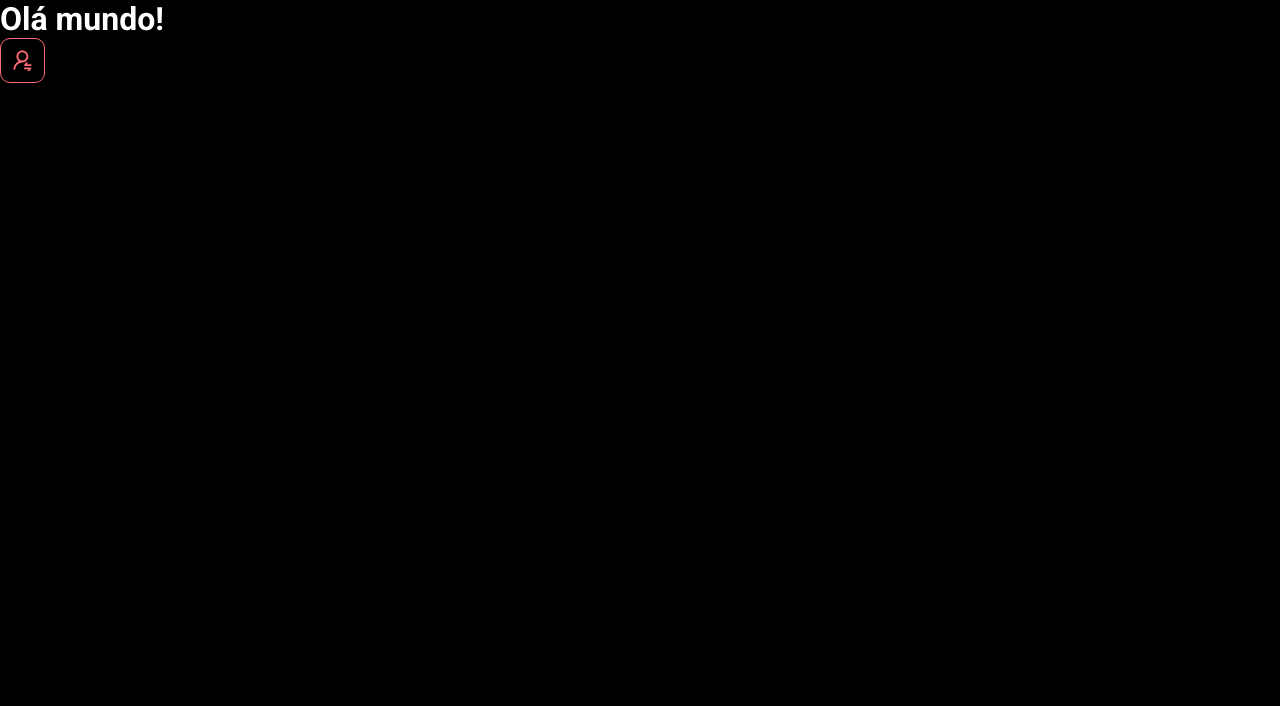
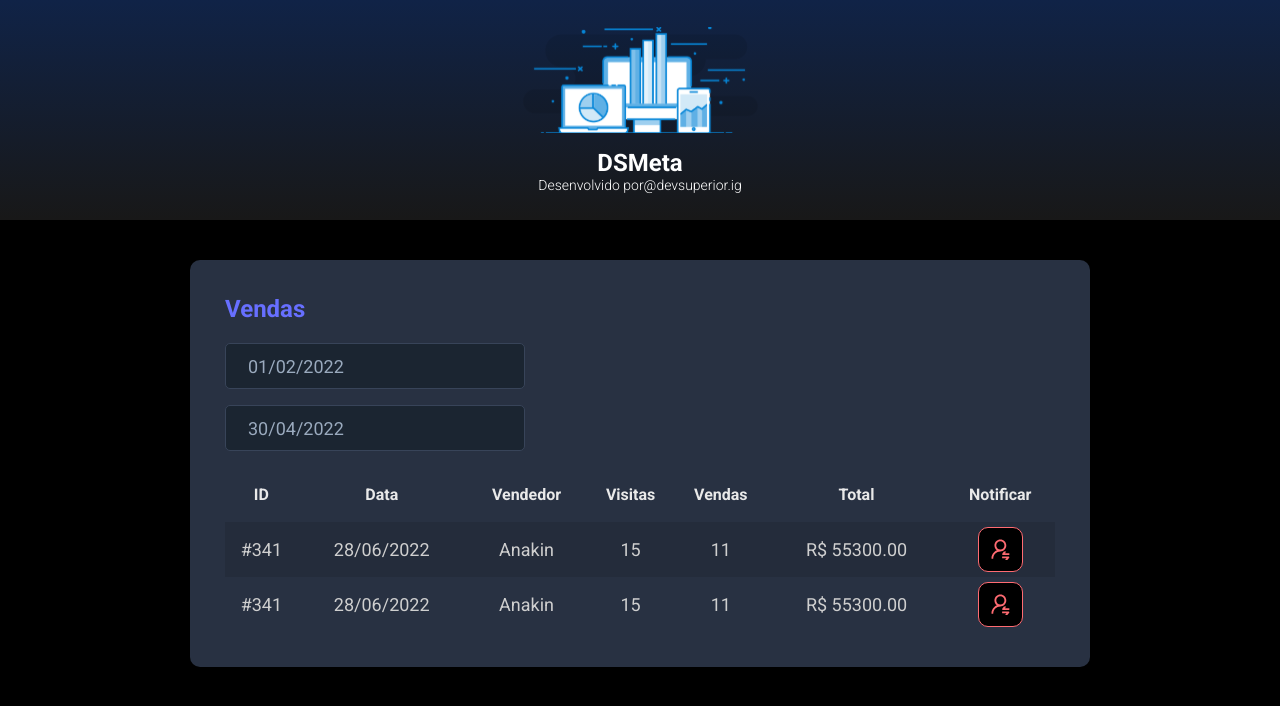
Before and after one commit to NinoBertonLuz/dsmeta, a React (Vite) app in the folder frontend/: page / in a window 1280 px wide. Shown: the top 706 px of the page. Built offline with nearby package versions, Linux system fonts and the light colour scheme.

Commit message:
Other components

```diff
--- a/frontend/src/App.tsx
+++ b/frontend/src/App.tsx
@@ -1,11 +1,18 @@
 import NotificationButton from "./components/NotificationButton"
-
+import Header from "./components/Header"
+import SalesCard from "./components/SalesCard"
 
 function App() {
-    return (
+  return (
     <>
-    <h1>Olá mundo!</h1>
-    <NotificationButton />
+      <Header />
+      <main>
+        <section id="sales">
+          <div className="dsmeta-container">
+            <SalesCard />
+          </div>
+        </section>
+      </main>
     </>
   )
 }
--- /dev/null
+++ b/frontend/src/components/Header/index.tsx
@@ -0,0 +1,19 @@
+import logo from '../../assets/img/logo.svg'
+import './styles.css'
+
+function Header() {
+    return (
+        <header>
+            <div className="dsmeta-logo-container">
+                <img src={logo} alt="DSMeta" />
+                <h1>DSMeta</h1>
+                <p>
+                    Desenvolvido por
+                    <a href="https://www.instagram.com/devsuperior.ig">@devsuperior.ig</a>
+                </p>
+            </div>
+        </header>
+    )
+}
+
+export default Header
--- /dev/null
+++ b/frontend/src/components/Header/styles.css
@@ -0,0 +1,27 @@
+Header {
+    background: linear-gradient(180deg, #102347 0%, #181818 100%);
+    height: 220px;
+    display: flex;
+    align-items: center;
+    justify-content: center;
+}
+
+.dsmeta-logo-container {
+    display: flex;
+    flex-direction: column;
+    align-items: center;
+}
+
+.dsmeta-logo-container img {
+    width: 235px;
+}
+
+.dsmeta-logo-container h1 {
+    margin-top: 15px;
+    font-size: 24px;
+}
+
+.dsmeta-logo-container p {
+    font-size: 14px;
+    font-weight: 300;
+}
--- /dev/null
+++ b/frontend/src/components/SalesCard/index.tsx
@@ -0,0 +1,72 @@
+
+import NotificationButton from '../NotificationButton'
+import './styles.css'
+
+function SalesCard() {
+    return (
+        <div className="dsmeta-card">
+            <h2 className="dsmeta-sales-title">Vendas</h2>
+            <div>
+                <div className="dsmeta-form-control-container">
+                    <input
+                        className="dsmeta-form-control"
+                        type="text"
+                        value="01/02/2022"
+                    />
+                </div>
+                <div className="dsmeta-form-control-container">
+                    <input
+                        className="dsmeta-form-control"
+                        type="text"
+                        value="30/04/2022"
+                    />
+                </div>
+            </div>
+            <div>
+                <table className="dsmeta-sales-table">
+                    <thead>
+                        <tr>
+                            <th className="tc992">ID</th>
+                            <th className="tc576">Data</th>
+                            <th>Vendedor</th>
+                            <th className="tc992">Visitas</th>
+                            <th className="tc992">Vendas</th>
+                            <th>Total</th>
+                            <th>Notificar</th>
+                        </tr>
+                    </thead>
+                    <tbody>
+                        <tr>
+                            <td className="tc992">#341</td>
+                            <td className="tc576">28/06/2022</td>
+                            <td>Anakin</td>
+                            <td className="tc992">15</td>
+                            <td className="tc992">11</td>
+                            <td>R$ 55300.00</td>
+                            <td>
+                                <div className="dsmeta-btn-container">
+                                    <NotificationButton />
+                                </div>
+                            </td>
+                        </tr>
+                        <tr>
+                            <td className="tc992">#341</td>
+                            <td className="tc576">28/06/2022</td>
+                            <td>Anakin</td>
+                            <td className="tc992">15</td>
+                            <td className="tc992">11</td>
+                            <td>R$ 55300.00</td>
+                            <td>
+                                <div className="dsmeta-btn-container">
+                                    <NotificationButton />
+                                </div>
+                            </td>
+                        </tr>
+                    </tbody>
+                </table>
+            </div>
+        </div>
+    )
+}
+
+export default SalesCard
--- /dev/null
+++ b/frontend/src/components/SalesCard/styles.css
@@ -0,0 +1,98 @@
+.dsmeta-card {
+    background-color: #283142;
+    border-radius: 10px;
+    padding: 35px 10px;
+}
+
+.dsmeta-sales-title {
+    font-size: 24px;
+    color: #676fff;
+    margin-bottom: 20px;
+}
+
+.dsmeta-form-control-container {
+    margin-bottom: 16px;
+    max-width: 300px;
+}
+
+.dsmeta-form-control {
+    width: 100%;
+    height: 46px;
+    background-color: #1b2531;
+    border: 1px solid #384459;
+    color: #9aaabe;
+    padding: 0 22px;
+    font-size: 18px;
+    border-radius: 5px;
+}
+
+.dsmeta-sales-table {
+    width: 100%;
+    border-spacing: 0;
+}
+
+.dsmeta-sales-table thead {
+    font-size: 16px;
+    height: 55px;
+    color: #e9e9e9;
+}
+
+.dsmeta-sales-table tbody {
+    font-size: 14px;
+    text-align: center;
+    color: #cfcfcf;
+}
+
+.dsmeta-sales-table tbody tr {
+    height: 55px;
+    border-top: 1px solid #5f6e82;
+}
+
+.dsmeta-sales-table tbody tr:hover>td {
+    background-color: #384459;
+}
+
+.dsmeta-sales-table tbody tr:nth-child(odd) {
+    background-color: #242c3b;
+}
+
+.dsmeta-btn-container {
+    display: flex;
+    justify-content: center;
+}
+
+.dsmeta-red-btn svg {
+    width: 19px;
+}
+
+.tc576 {
+    display: none;
+}
+
+.tc992 {
+    display: none;
+}
+
+@media (min-width: 576px) {
+    #sales {
+        padding: 40px 20px;
+    }
+
+    .dsmeta-card {
+        padding: 35px;
+    }
+
+    .tc576 {
+        display: table-cell;
+    }
+
+    .dsmeta-sales-table tbody {
+        font-size: 18px;
+    }
+}
+
+@media (min-width: 992px) {
+    .tc992 {
+        display: table-cell;
+    }
+}
--- a/frontend/src/index.css
+++ b/frontend/src/index.css
@@ -19,3 +19,12 @@ a:visited {
   color: unset;
   text-decoration: none;
 }
+
+.dsmeta-container {
+  width: 100%;
+  max-width: 900px;
+  margin: 0 auto;
+}
+#sales {
+  padding: 40px 10px;
+}
```
Also changed, not shown: frontend/src/assets/img/logo.svg (added).
